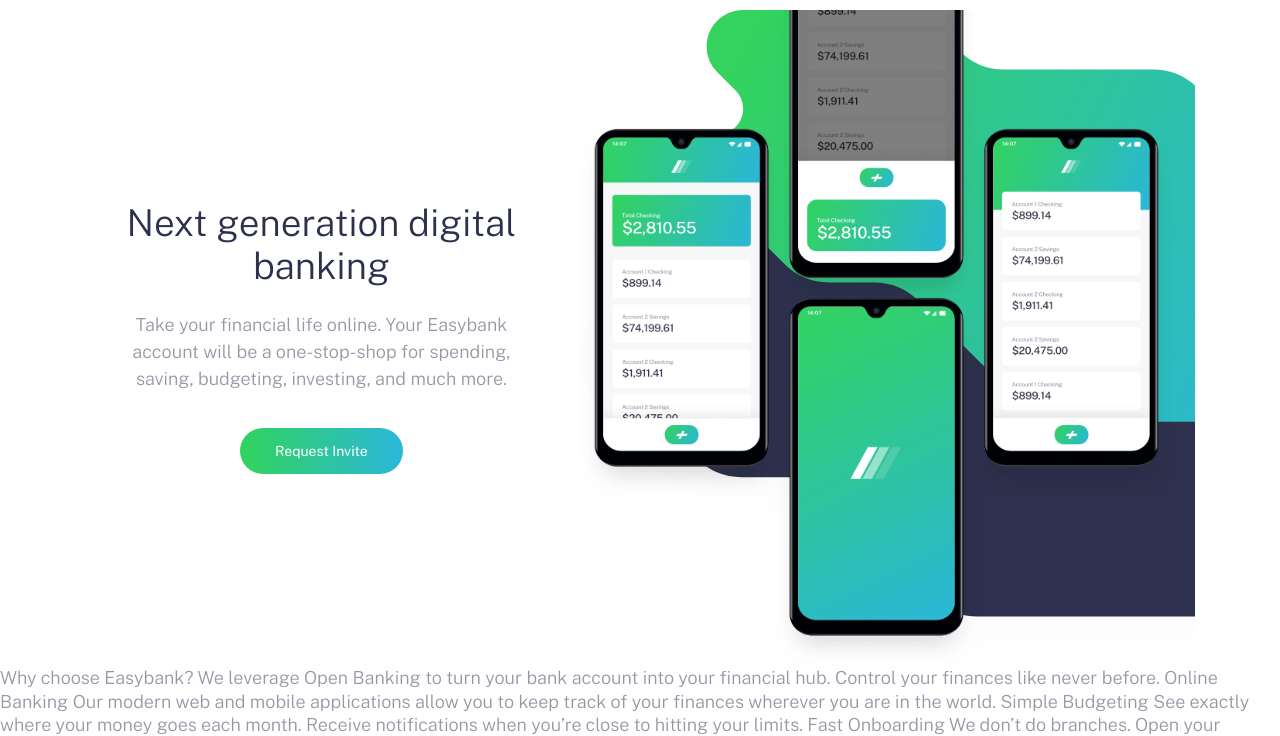
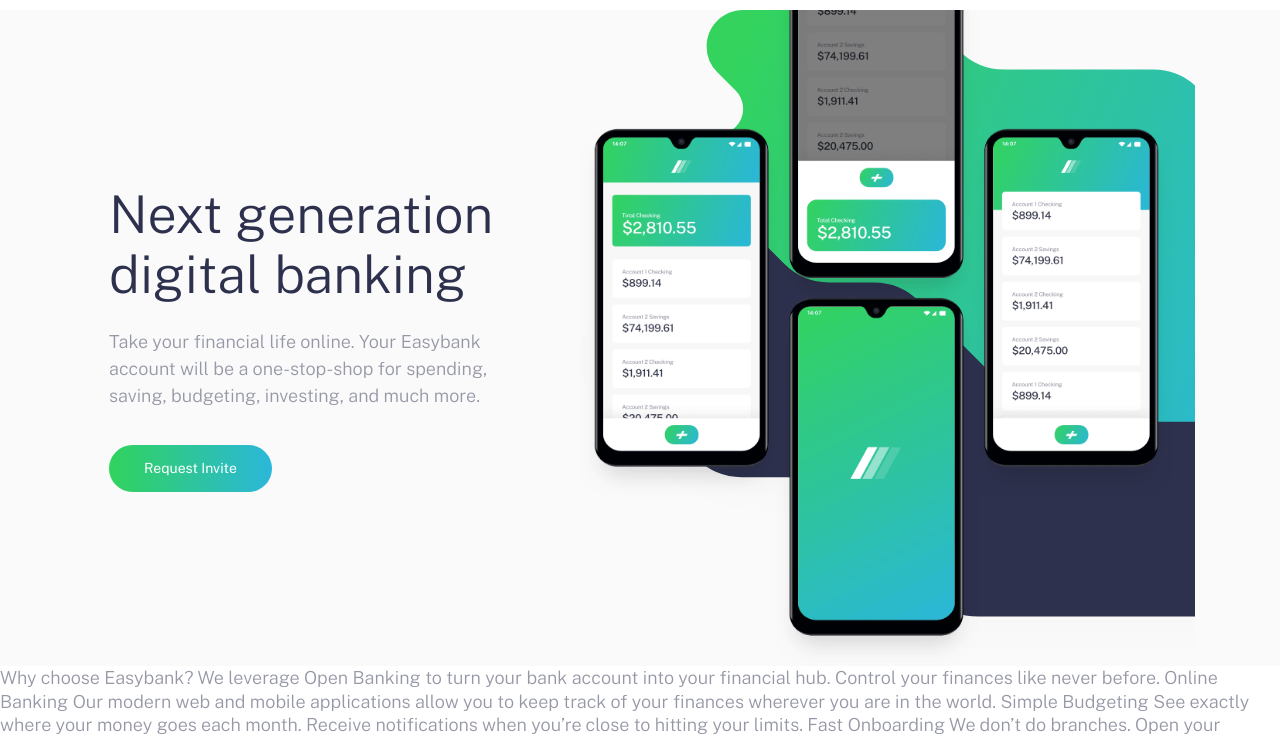
Before and after one commit to heniczyna/easybank_landing_page, a plain HTML site: page index.html in a window 1280 px wide. Shown: the part 70-806 px from the top of the page. Drawn offline with nearby package versions, Linux system fonts and the light colour scheme.

Commit message:
Adjust hero section for desktop view cont

```diff
--- a/app/scss/_globals.scss
+++ b/app/scss/_globals.scss
@@ -15,6 +15,10 @@
     font-weight: 300; //from style-guide.md
     color: $GrayishBlue;
     line-height: 1.3;
+
+    @include breakpoint-up(large){
+        font-size: $font-med;
+    }
 
     &.noscroll{
         overflow: hidden;
--- a/app/scss/_hero.scss
+++ b/app/scss/_hero.scss
@@ -1,7 +1,11 @@
 .hero{
-    @include breakpoint-up(large){
-        display: flex; //flexbox parent
-        align-items: center;
+    background-color: $VeryLightGray;
+
+    .container{
+        @include breakpoint-up(large){
+            display: flex; //flexbox parent
+            align-items: center;
+        }
     }
 
     &__image{
@@ -43,6 +47,7 @@
         @include breakpoint-up(large){
             flex: 2;
             order: 1; //to place the next on the left
+            text-align: left;
         }
 
         h1{
@@ -51,6 +56,10 @@
             line-height: 1.15;
             color: $DarkBlue;
             margin-bottom: 1.5rem; //24/16px=1.5rem
+
+            @include breakpoint-up(large){
+                font-size: $font-xlg;
+            }
         }
 
         p{
--- a/app/scss/_variables.scss
+++ b/app/scss/_variables.scss
@@ -14,3 +14,5 @@
 // rem (relative to font-size of the root element) is unit relative to main font-size (here seems it is 16px)
 $font-med: 1.125rem; //18px, 1.125*16=18px
 $font-sm: 0.875rem; //14px, 0.875*16=14px
+$font-lg: 1.25rem; //20px, 1.25*16=20px
+$font-xlg: 3.25rem; //52px, 3.25*16=52px
--- a/index.html
+++ b/index.html
@@ -53,9 +53,9 @@
     </div>
   </header>
 
-  <section class="hero container">
-    <div class="hero__image">
-    </div>
+  <section class="hero">
+    <div class="container">
+      <div class="hero__image"></div>
       <div class="hero__text container--pall">
         <h1>
           Next generation digital banking
@@ -65,6 +65,7 @@
     for spending, saving, budgeting, investing, and much more.
         </p>
         <a href="#" class="button hero__cta">Request Invite</a>
+      </div>
     </div>
   </section>
 
```
Also changed, not shown: app/scss/style.css, 2 other files. Lines whose indentation alone changed are shown as unchanged.
